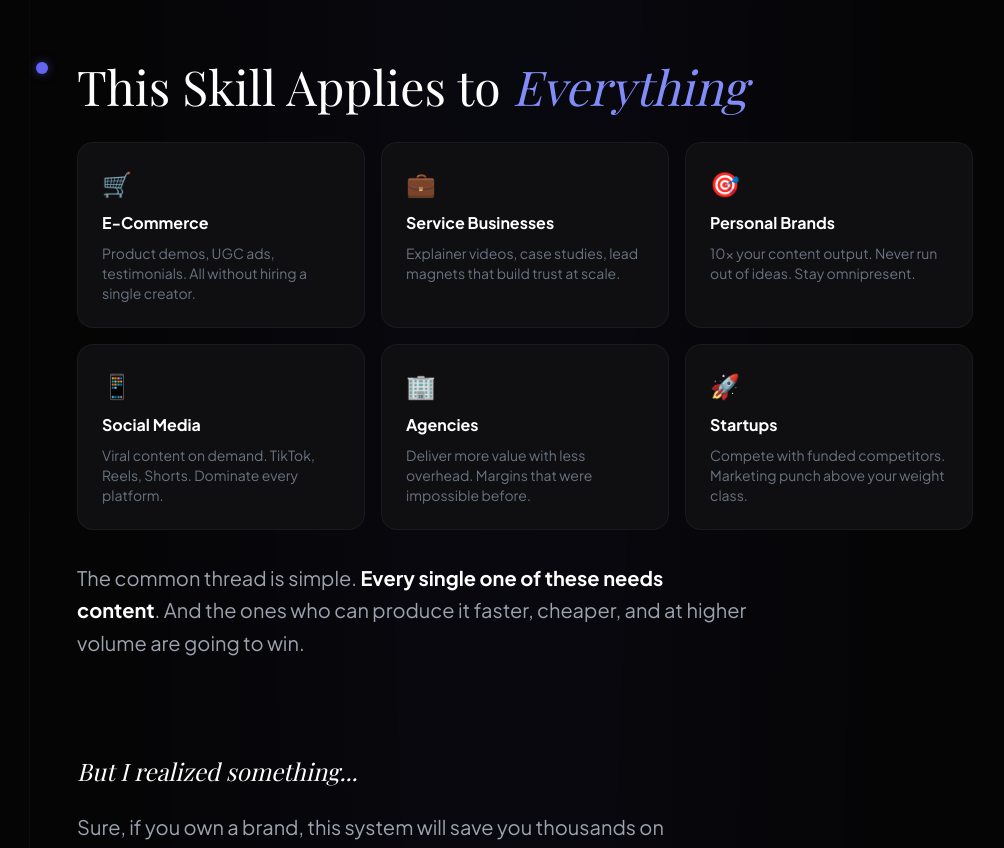
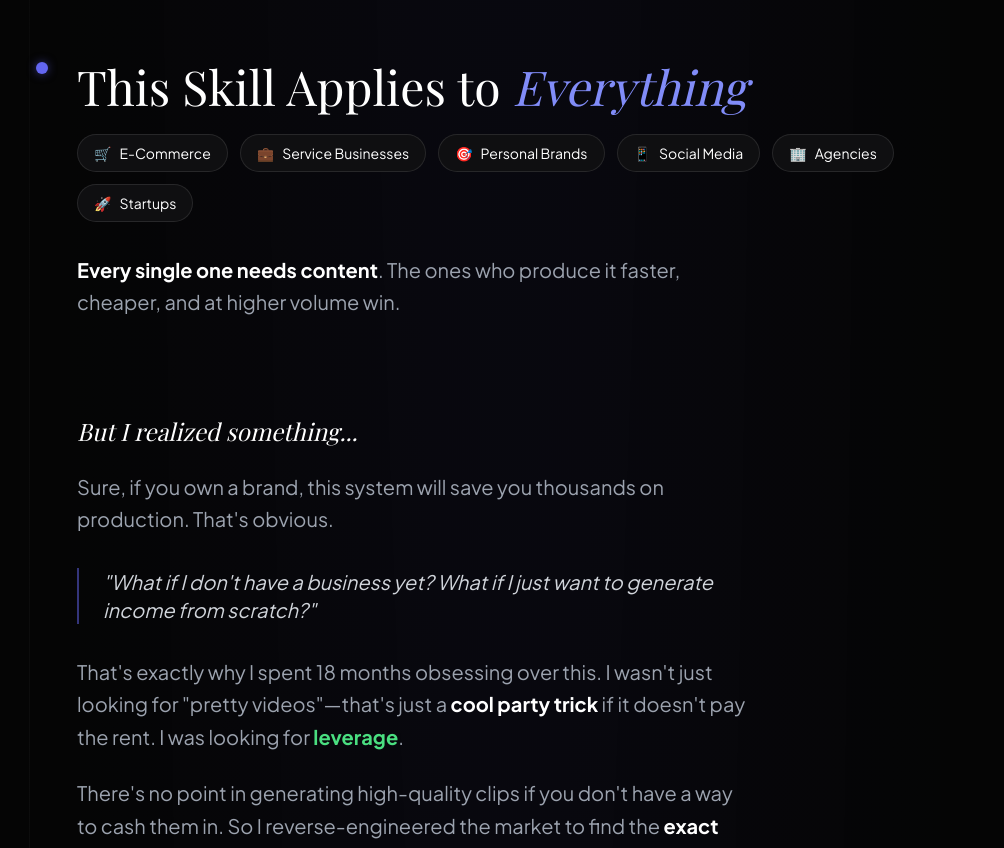
Before and after one commit to sama33213/ai-content-accelerator-tsl, a React (Vite) app: page / in a window 1280 px wide. Shown: the part 2940-3788 px from the top of the page, without its empty margins (131-1135 px from the left). Built offline with nearby package versions, Linux system fonts and the light colour scheme; a web font is replaced by a local one.

Commit message:
Simplify skills section: replace 6 cards with compact inline tags

```diff
--- a/App.tsx
+++ b/App.tsx
@@ -111,45 +111,28 @@ const App: React.FC = () => {
                 <div className="max-w-4xl relative">
                     <div className="absolute -left-[41px] top-0 w-3 h-3 rounded-full bg-indigo-500 shadow-[0_0_10px_rgba(99,102,241,0.5)] hidden md:block"></div>
 
-                     <h2 className="font-serif text-3xl md:text-5xl text-white mb-8">
+                    <h2 className="font-serif text-3xl md:text-5xl text-white mb-6">
                         This Skill Applies to <span className="italic text-indigo-400">Everything</span>
                     </h2>
 
-                     <div className="grid md:grid-cols-3 gap-4 mb-8">
-                         <div className="bg-[#0F0F11] border border-white/5 rounded-2xl p-6">
-                             <div className="text-2xl mb-3">🛒</div>
-                             <h4 className="font-bold text-white mb-2">E-Commerce</h4>
-                             <p className="text-sm text-gray-500">Product demos, UGC ads, testimonials. All without hiring a single creator.</p>
-                         </div>
-                         <div className="bg-[#0F0F11] border border-white/5 rounded-2xl p-6">
-                             <div className="text-2xl mb-3">💼</div>
-                             <h4 className="font-bold text-white mb-2">Service Businesses</h4>
-                             <p className="text-sm text-gray-500">Explainer videos, case studies, lead magnets that build trust at scale.</p>
-                         </div>
-                         <div className="bg-[#0F0F11] border border-white/5 rounded-2xl p-6">
-                             <div className="text-2xl mb-3">🎯</div>
-                             <h4 className="font-bold text-white mb-2">Personal Brands</h4>
-                             <p className="text-sm text-gray-500">10x your content output. Never run out of ideas. Stay omnipresent.</p>
-                         </div>
-                         <div className="bg-[#0F0F11] border border-white/5 rounded-2xl p-6">
-                             <div className="text-2xl mb-3">📱</div>
-                             <h4 className="font-bold text-white mb-2">Social Media</h4>
-                             <p className="text-sm text-gray-500">Viral content on demand. TikTok, Reels, Shorts. Dominate every platform.</p>
-                         </div>
-                         <div className="bg-[#0F0F11] border border-white/5 rounded-2xl p-6">
-                             <div className="text-2xl mb-3">🏢</div>
-                             <h4 className="font-bold text-white mb-2">Agencies</h4>
-                             <p className="text-sm text-gray-500">Deliver more value with less overhead. Margins that were impossible before.</p>
-                         </div>
-                         <div className="bg-[#0F0F11] border border-white/5 rounded-2xl p-6">
-                             <div className="text-2xl mb-3">🚀</div>
-                             <h4 className="font-bold text-white mb-2">Startups</h4>
-                             <p className="text-sm text-gray-500">Compete with funded competitors. Marketing punch above your weight class.</p>
-                         </div>
+                    <div className="flex flex-wrap gap-3 mb-8">
+                        {[
+                            { emoji: "🛒", label: "E-Commerce" },
+                            { emoji: "💼", label: "Service Businesses" },
+                            { emoji: "🎯", label: "Personal Brands" },
+                            { emoji: "📱", label: "Social Media" },
+                            { emoji: "🏢", label: "Agencies" },
+                            { emoji: "🚀", label: "Startups" },
+                        ].map((item, i) => (
+                            <span key={i} className="inline-flex items-center gap-2 bg-[#0F0F11] border border-white/10 rounded-full px-4 py-2 text-sm text-white">
+                                <span>{item.emoji}</span>
+                                {item.label}
+                            </span>
+                        ))}
                     </div>
 
                     <p className="text-xl text-gray-400 leading-relaxed max-w-2xl">
-                        The common thread is simple. <span className="text-white font-bold">Every single one of these needs content</span>. And the ones who can produce it faster, cheaper, and at higher volume are going to win.
+                       <span className="text-white font-bold">Every single one needs content</span>. The ones who produce it faster, cheaper, and at higher volume win.
                     </p>
                 </div>
 
```
Lines whose indentation alone changed are shown as unchanged.
